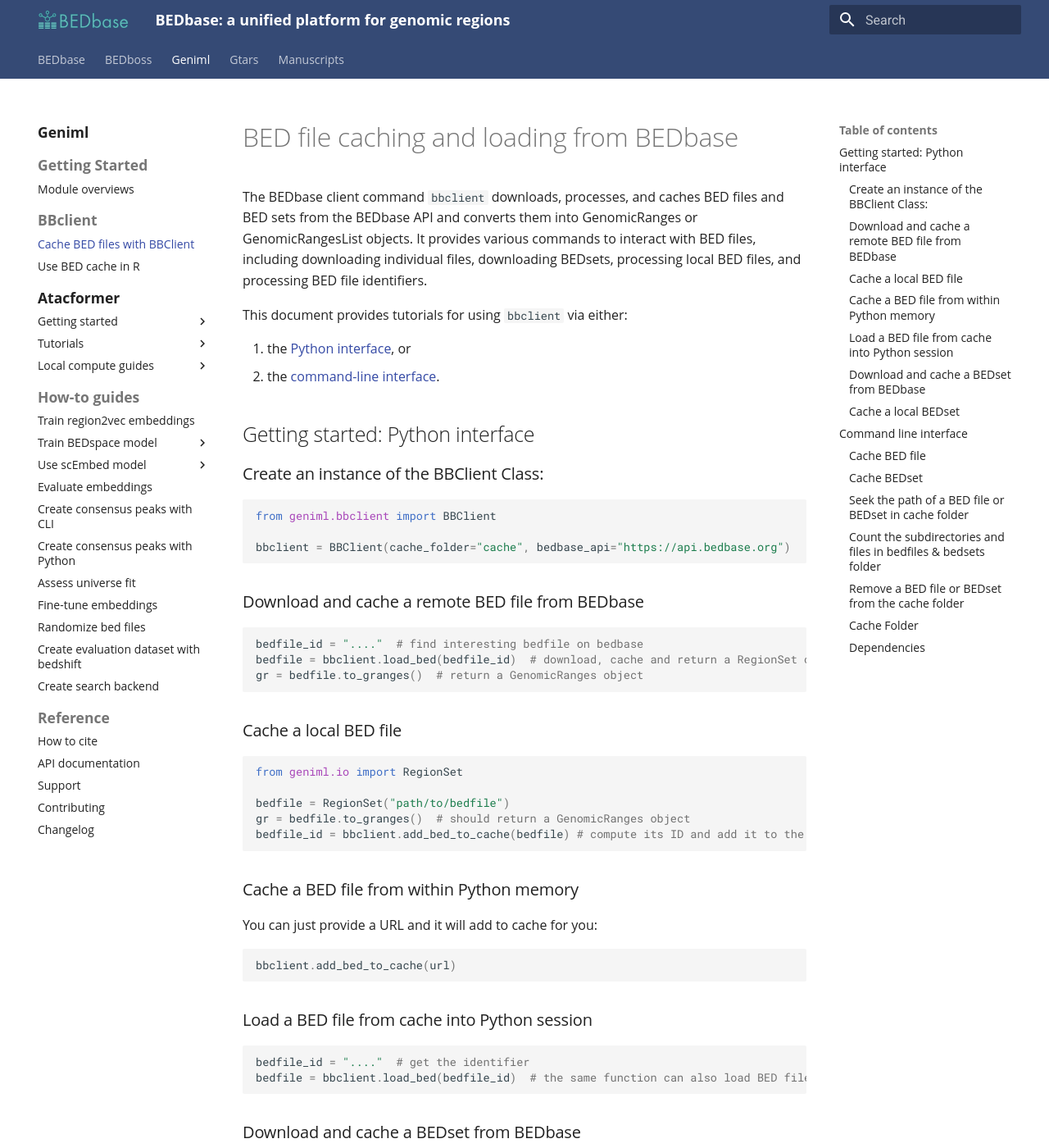
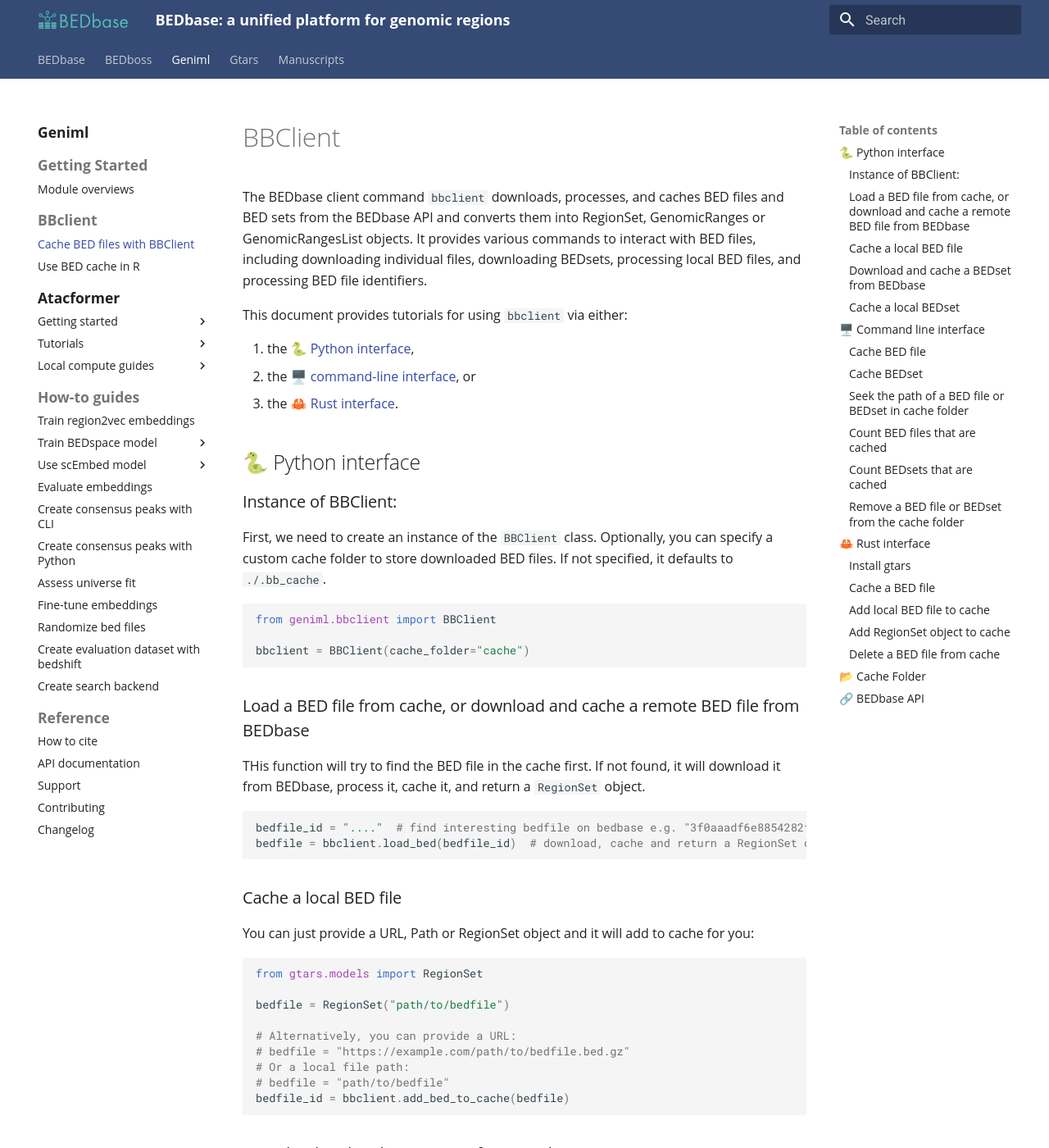
Before and after one commit to databio/bedbase, an MkDocs documentation site: the page built from docs/geniml/bbclient/bbclient.md, in a window 1280 px wide and 1400 px high. Shown: the whole window at 82% size. Built offline with MkDocs 1.6.1 and Material for MkDocs 9.7.7, drawn with Linux system fonts in a browser that asks for light colours; some of the changed text lies outside the part shown.

Commit message:
Updated bbclient docs

````diff
--- a/docs/geniml/bbclient/bbclient.md
+++ b/docs/geniml/bbclient/bbclient.md
@@ -1,58 +1,46 @@
-# BED file caching and loading from BEDbase
+# BBClient
 
-The BEDbase client command `bbclient` downloads, processes, and caches BED files and BED sets from the BEDbase API and converts them into GenomicRanges or GenomicRangesList objects.
+The BEDbase client command `bbclient` downloads, processes, and caches BED files and BED sets from the BEDbase API and converts them into RegionSet, GenomicRanges or GenomicRangesList objects.
 It provides various commands to interact with BED files, including downloading individual files, downloading BEDsets, processing local BED files, and processing BED file identifiers.
 
 This document provides tutorials for using `bbclient` via either:
 
-1. the [Python interface](#getting-started-python-interface), or
-2. the [command-line interface](#command-line-interface).
+1. the 🐍 [Python interface](#python-interface),
+2. the 🖥️ [command-line interface](#command-line-interface), or
+3. the 🦀 [Rust interface](#rust-interface).
 
-## Getting started: Python interface
+## 🐍 Python interface
 
-### Create an instance of the BBClient Class:
-
+### Instance of BBClient:
+First, we need to create an instance of the `BBClient` class. Optionally, you can specify a custom cache folder to store downloaded BED files. If not specified, it defaults to `./.bb_cache`.
 ```python
 from geniml.bbclient import BBClient
 
-bbclient = BBClient(cache_folder="cache", bedbase_api="https://api.bedbase.org")
+bbclient = BBClient(cache_folder="cache")
 ```
 
-### Download and cache a remote BED file from BEDbase
-
+### Load a BED file from cache, or download and cache a remote BED file from BEDbase
+THis function will try to find the BED file in the cache first. If not found, it will download it from BEDbase, process it, cache it, and return a `RegionSet` object.
 ```python
-bedfile_id = "...."  # find interesting bedfile on bedbase
+bedfile_id = "...."  # find interesting bedfile on bedbase e.g. "3f0aaadf6e8854282f21ea19ab5c061a"
 bedfile = bbclient.load_bed(bedfile_id)  # download, cache and return a RegionSet object
-gr = bedfile.to_granges()  # return a GenomicRanges object
 ```
 
 ### Cache a local BED file
+You can just provide a URL, Path or RegionSet object and it will add to cache for you:
 ```python
-from geniml.io import RegionSet
+from gtars.models import RegionSet
 
 bedfile = RegionSet("path/to/bedfile")
-gr = bedfile.to_granges()  # should return a GenomicRanges object
-bedfile_id = bbclient.add_bed_to_cache(bedfile) # compute its ID and add it to the cache
+
+# Alternatively, you can provide a URL:
+# bedfile = "https://example.com/path/to/bedfile.bed.gz"
+# Or a local file path:
+# bedfile = "path/to/bedfile"
+bedfile_id = bbclient.add_bed_to_cache(bedfile)
 ```
 
-
-### Cache a BED file from within Python memory
-
-You can just provide a URL and it will add to cache for you:
-
-```python
-bbclient.add_bed_to_cache(url)
-```
-
-### Load a BED file from cache into Python session
-
-```python
-bedfile_id = "...."  # get the identifier
-bedfile = bbclient.load_bed(bedfile_id)  # the same function can also load BED files that have already been cached
-```
-
-
-### Download and cache a BEDset from BEDbase
+### Download and cache a **BEDset** from BEDbase
 
 ```python
 bedset_identifier = "xyz" # find some interesting bedset on bedbase.org
@@ -72,14 +60,14 @@
 bedset_id = bbclient.add_bedset_to_cache(bedset)
 ```
 
-## Command line interface
+---
+## 🖥️ Command line interface
 
 ### Cache BED file
 
 ```bash
 geniml bbclient cache-bed <BED_file_or_identifier_or_url>
 ```
-
 The `<BED_file_or_identifier_or_url>` variable can be one of 3 things:
 
 1. a path to a local BED file;
@@ -91,53 +79,100 @@
 ```bash
 geniml bbclient cache-bedset <BED_files_folder_or_identifier>
 ```
-
 The `<BED_files_folder_or_identifier>` variable may be:
 
 1. local path to a folder containing BED files; or,
 2. a BEDbase BEDset identifier
 
+
 ### Seek the path of a BED file or BEDset in cache folder
-
 To retrieve the local file path to a BED file stored locally,
 
 ```bash
 geniml bbclient seek <identifier>
 ```
+where <identifier> is the BED file or BEDset identifier.
 
-Replace <identifier> with the identifier of the BED file or BEDset you want to seek.
 
-### Count the subdirectories and files in `bedfiles` & `bedsets` folder
+### Count BED files that are cached
 
 ```bash
-geniml bbclient inspect
+geniml bbclient inspect-bedfiles
 ```
 
-`inspect` command may need installing [`tree`](https://www.geeksforgeeks.org/tree-command-unixlinux/)
+### Count BEDsets that are cached
+
+```bash
+geniml bbclient inspect-bedsets
+```
 
 ### Remove a BED file or BEDset from the cache folder
 
 ```bash
 geniml bbclient rm <identifier>
 ```
+where <identifier> is the BED file or BEDset identifier.
 
-Replace <identifier> with the identifier of the BED file or BEDset you want to remove.
 
-### Cache Folder
+## 🦀 Rust interface
 
-By default, the downloaded and processed BED files are cached in the bed_cache folder. You can specify a different cache folder using the --cache-folder argument, or set the environment variable `BBCLIENT_CACHE`.
-The cache folder has this structure:
+###  Install gtars
+
+```bash
+cargo install gtars
 ```
-cache_folder
-  bedfiles
-    a/b/ab1234xyz.bed.gz
-    ..
-  bedsets
-    c/d/cd123hij.txt
+
+### Cache a BED file
+
+```rust
+use gtars::bbclient::BBClient;
+
+let mut bbc = BBClient::new(Some(cache_folder.clone()), None).expect("Failed to create BBClient");
+```
+
+where first argument is an optional cache folder path, and the second argument is an optional BEDbase API URL.
+
+### Add local BED file to cache
+
+```rust
+let bed_id: String = bbc
+            .add_local_bed_to_cache(PathBuf::from(_path/to.bed.gz), None)
+            .unwrap();
+```
+
+### Add RegionSet object to cache
+
+```rust
+use gtars::models::RegionSet;
+let rs: RegionSet = RegionSet::try_from("path/to/bedfile").unwrap();
+let bed_id: String = bbc
+            .add_regionset_to_cache(rs, None)
+            .unwrap();
+```
+
+### Delete a BED file from cache
+
+```rust
+let result: Result<()> = bbc.remove("bed_id")
+            .expect("Failed to remove bedset file and its bed files");
+
 ```
 
 
-### Dependencies
-    requests: For making HTTP requests.
-    pandas: For data manipulation.
-    genomicranges: For processing BED files and creating GenomicRanges objects.
+---
+
+## 📂 Cache Folder
+
+By default, the downloaded and cached BED files are cached in the `./.bbcache` folder.
+You can specify a different cache folder using the --cache-folder argument, or set the environment variable `BBCLIENT_CACHE`.
+
+```bash
+export BBCLIENT_CACHE="/path/to/cache/folder"
+```
+
+## 🔗 BEDbase API
+By default the `bbclient` connects to the public BEDbase instance at `https://api.bedbase.org`.
+To set a different BEDbase instance set the environment variable `BEDBASE_API`:
+```bash
+export BEDBASE_API="https://your.bedbase.instance/api"
+```
````
